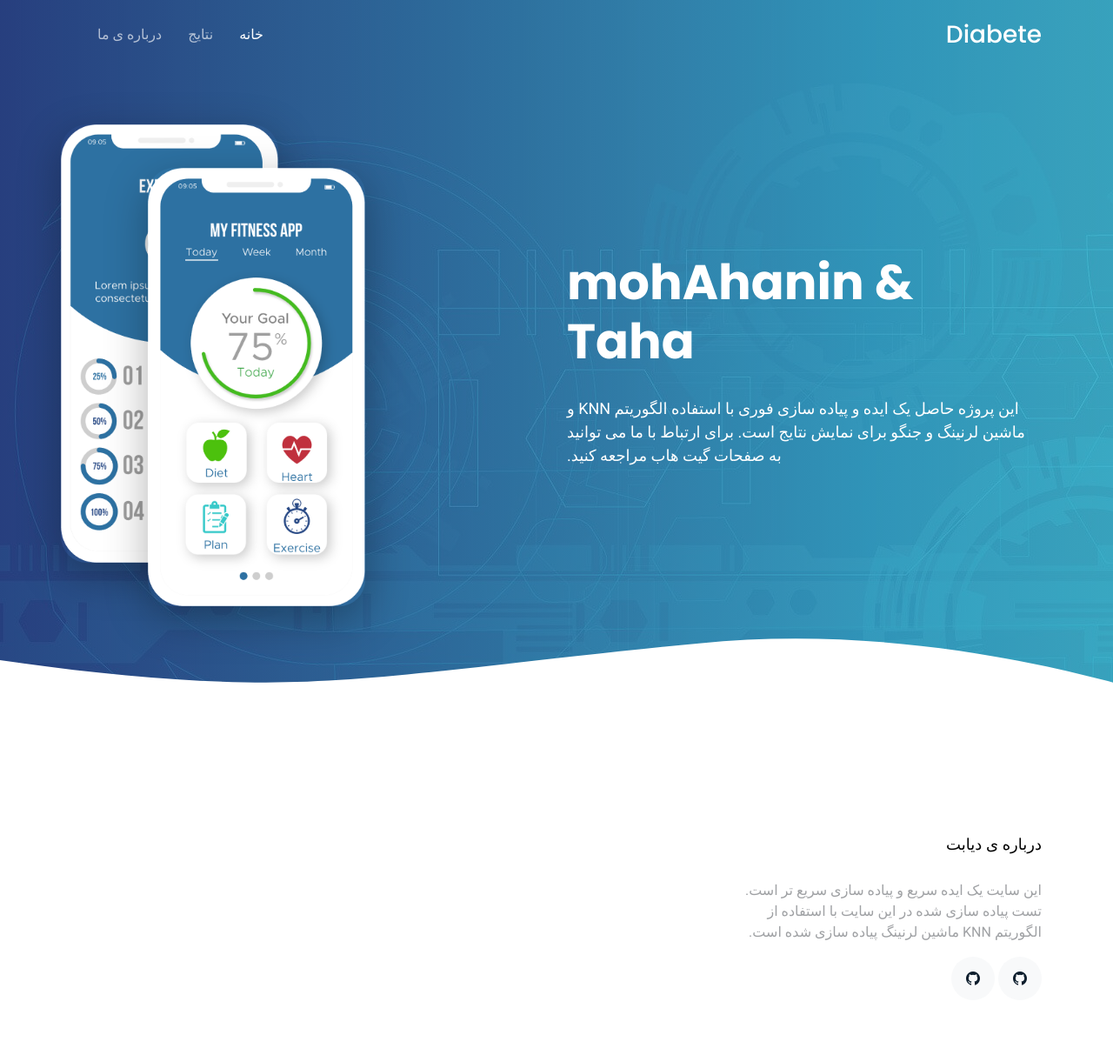
After one commit to mohAhanin/Diabetes-Project, a Django app: page /aboutUs/ in a window 1280 px wide. The commit adds this page. Shown: the whole page at 87% size. Run offline with Django 4.2, Linux system fonts and the light colour scheme; some libraries are stand-ins or nearby versions.

Commit message:
add aboutUs page

```diff
--- /dev/null
+++ b/django/survey/templates/survey/aboutUs.html
@@ -0,0 +1,44 @@
+{% extends 'survey/base.html' %}
+{% load static %}
+
+
+
+{% block hero %}
+<section class="hero-section" id="hero">
+
+  <div class="wave">
+
+    <svg width="100%" height="355px" viewBox="0 0 1920 355" version="1.1" xmlns="http://www.w3.org/2000/svg" xmlns:xlink="http://www.w3.org/1999/xlink">
+      <g id="Page-1" stroke="none" stroke-width="1" fill="none" fill-rule="evenodd">
+        <g id="Apple-TV" transform="translate(0.000000, -402.000000)" fill="#FFFFFF">
+          <path d="M0,439.134243 C175.04074,464.89273 327.944386,477.771974 458.710937,477.771974 C654.860765,477.771974 870.645295,442.632362 1205.9828,410.192501 C1429.54114,388.565926 1667.54687,411.092417 1920,477.771974 L1920,757 L1017.15166,757 L0,757 L0,439.134243 Z" id="Path"></path>
+        </g>
+      </g>
+    </svg>
+
+  </div>
+
+  <div class="container">
+    <div class="row align-items-center">
+      <div class="col-12 hero-text-image">
+        <div class="row">
+          <div class="col-lg-6 text-lg-start">
+            <h1 data-aos="fade-right">mohAhanin & Taha</h1>
+            <p class="mb-1" data-aos="fade-right" data-aos-delay="100">این پروژه حاصل یک ایده و پیاده سازی فوری با استفاده الگوریتم KNN و ماشین لرنینگ و جنگو برای نمایش نتایج است. برای ارتباط با ما می توانید به صفحات گیت هاب مراجعه کنید.</p>
+            <br></br>
+          </div>
+          <div class="col-lg-6 iphone-wrap">
+            <img src="{% static 'survey/img/phone_1.png' %}" alt="Image" class="phone-1" data-aos="fade-right">
+            <img src="{% static 'survey/img/phone_2.png' %}" alt="Image" class="phone-2" data-aos="fade-right" data-aos-delay="200">
+          </div>
+        </div>
+      </div>
+    </div>
+  </div>
+
+</section>
+
+
+
+
+{% endblock %}
--- a/django/survey/templates/survey/base.html
+++ b/django/survey/templates/survey/base.html
@@ -44,14 +44,14 @@
     <div class="container d-flex justify-content-between align-items-center">
 
       <div class="logo">
-        <h1><a href="">Diabete</a></h1>
+        <h1><a href="{% url 'survey:landing' %}">Diabete</a></h1>
       </div>
 
       <nav id="navbar" class="navbar">
         <ul>
           <li><a class="active " href="{% url 'survey:landing' %}">خانه</a></li>
           <li><a href="{% url 'survey:surveyView' %}">نتایج</a></li>
-          <li><a href="contact.html">درباره ی ما</a></li>
+          <li><a href="{% url 'survey:aboutUsView' %}">درباره ی ما</a></li>
         </ul>
         <i class="bi bi-list mobile-nav-toggle"></i>
       </nav><!-- .navbar -->
--- a/django/survey/urls.py
+++ b/django/survey/urls.py
@@ -7,6 +7,7 @@ app_name = "survey"
 urlpatterns = [
     path('survey/', surveyView, name='surveyView'),
     path('', landing, name='landing'),
+    path('aboutUs/', aboutUsView, name='aboutUsView'),
     path('prediction/', predictionView, name='prediction'),
     path('Loadfile/', Loadfile, name='Loadfile'),
 ]
--- a/django/survey/views.py
+++ b/django/survey/views.py
@@ -21,6 +21,9 @@ def surveyView(request):
     else:
         form = SurveyForm()
         return render(request, 'survey/survey.html', {'form': form})
+#---------------------------------------------------------------
+def aboutUsView(request):
+    return render(request, 'survey/aboutUs.html')
 #---------------------------------------------------------------
 def landing(request):
     return render(request, 'survey/landing.html')
```
Also changed, not shown: django/survey/templates/survey/end.html (deleted, +0 -8 lines).
